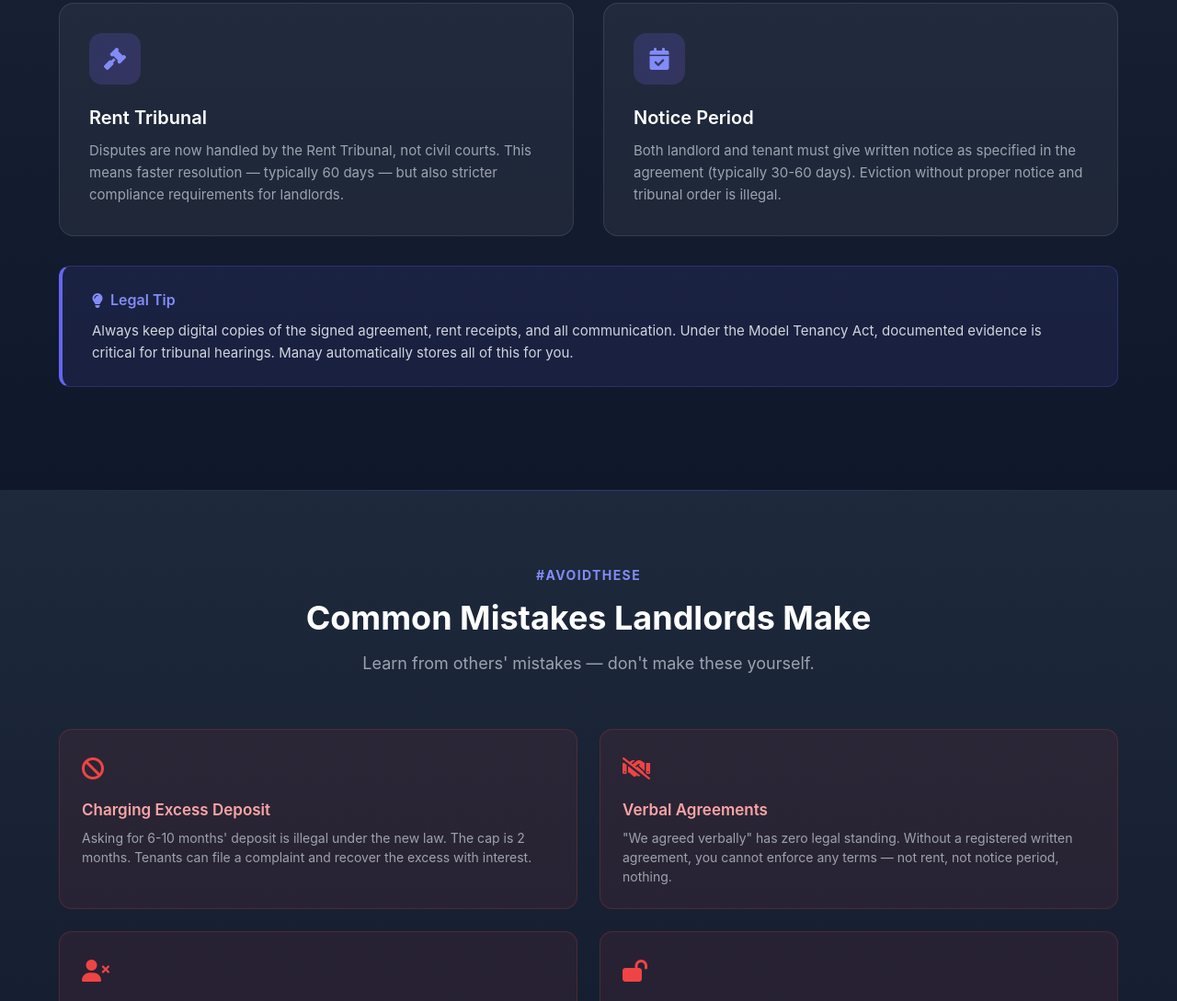
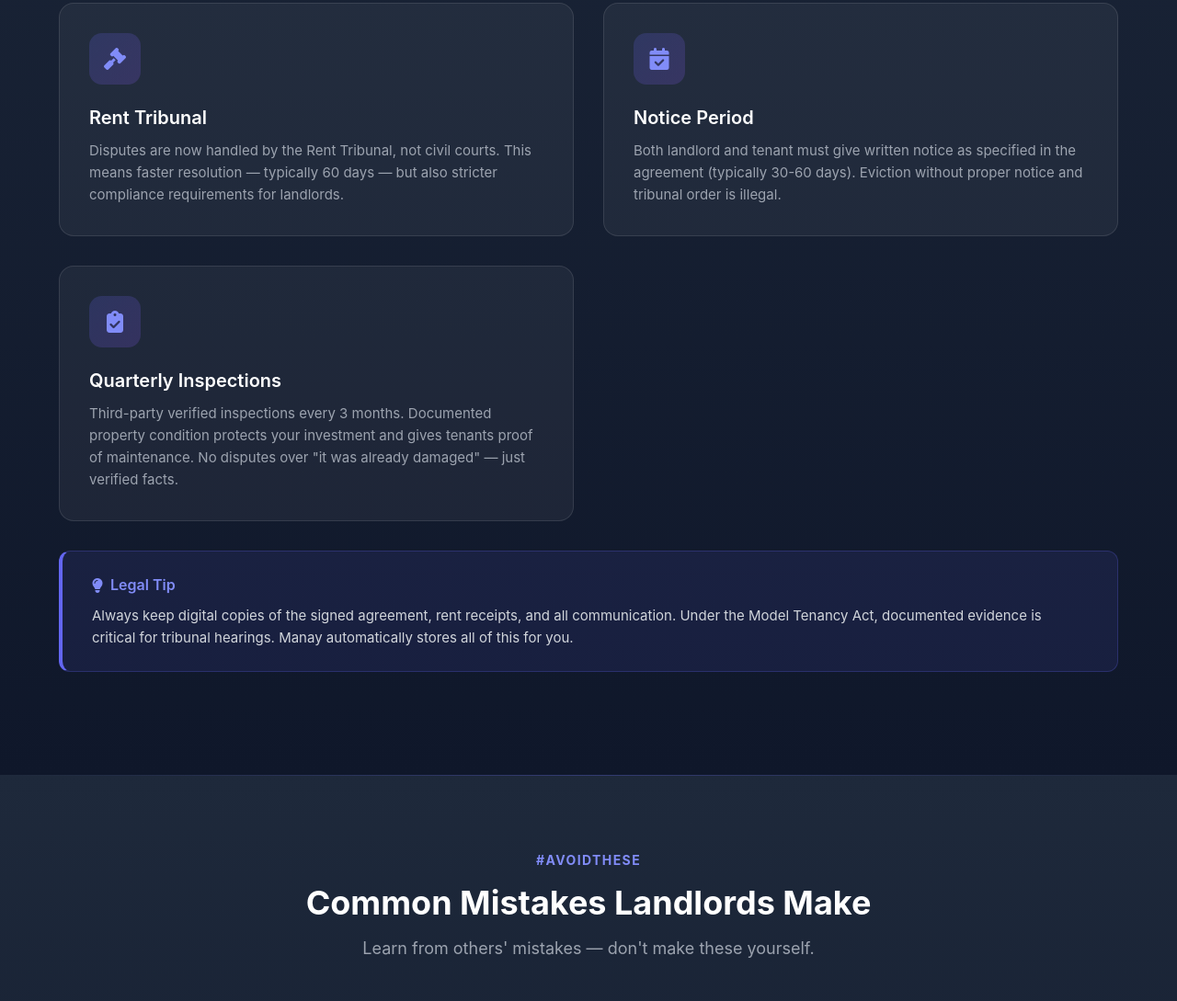
Before and after one commit to simonCatBot/manay-website, a plain HTML site: page for-landlords.html in a window 1280 px wide. Shown: the part 4397-5486 px from the top of the page at 92% size. Drawn offline with Linux system fonts and the light colour scheme.

Commit message:
Add Quarterly Home Inspections as a premier Manay feature
- Homepage: new feature card (clipboard-check icon) — protects both parties
- For Landlords: new icon card — documented condition protects investment
- For Tenants: new icon card — timestamped photos protect deposit
- Emphasizes win-win: maintenance tracking for landlords, deposit protection for tenants

```diff
--- a/for-landlords.html
+++ b/for-landlords.html
@@ -315,6 +315,13 @@
                         <h3 class="icon-card__title">Notice Period</h3>
                         <p class="icon-card__text">Both landlord and tenant must give written notice as specified in the agreement (typically 30-60 days). Eviction without proper notice and tribunal order is illegal.</p>
                     </div>
+                    <div class="icon-card">
+                        <div class="icon-card__icon">
+                            <i class="fas fa-clipboard-check" aria-hidden="true"></i>
+                        </div>
+                        <h3 class="icon-card__title">Quarterly Inspections</h3>
+                        <p class="icon-card__text">Third-party verified inspections every 3 months. Documented property condition protects your investment and gives tenants proof of maintenance. No disputes over "it was already damaged" — just verified facts.</p>
+                    </div>
                 </div>
 
                 <div class="legal-tip">
```
Also changed, not shown: for-tenants.html (+7 -0 lines), index.html (+8 -0 lines).
